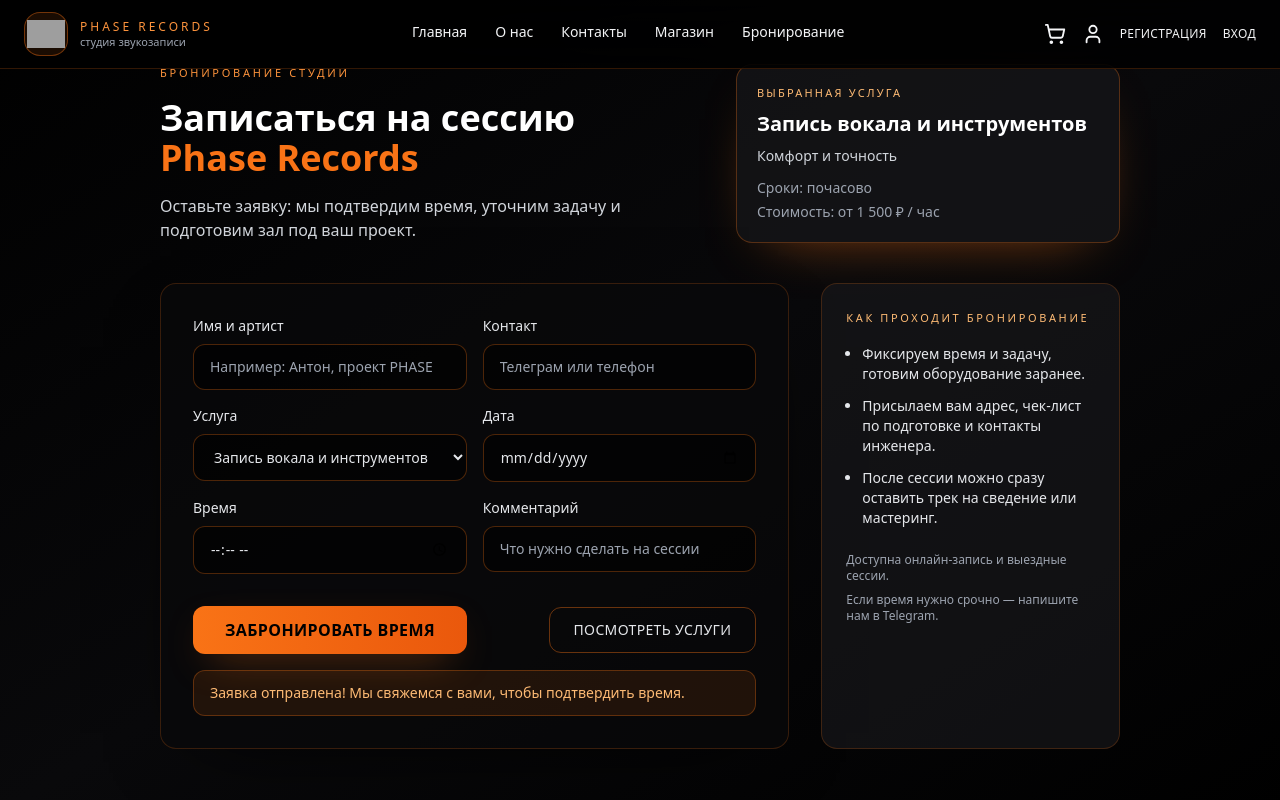
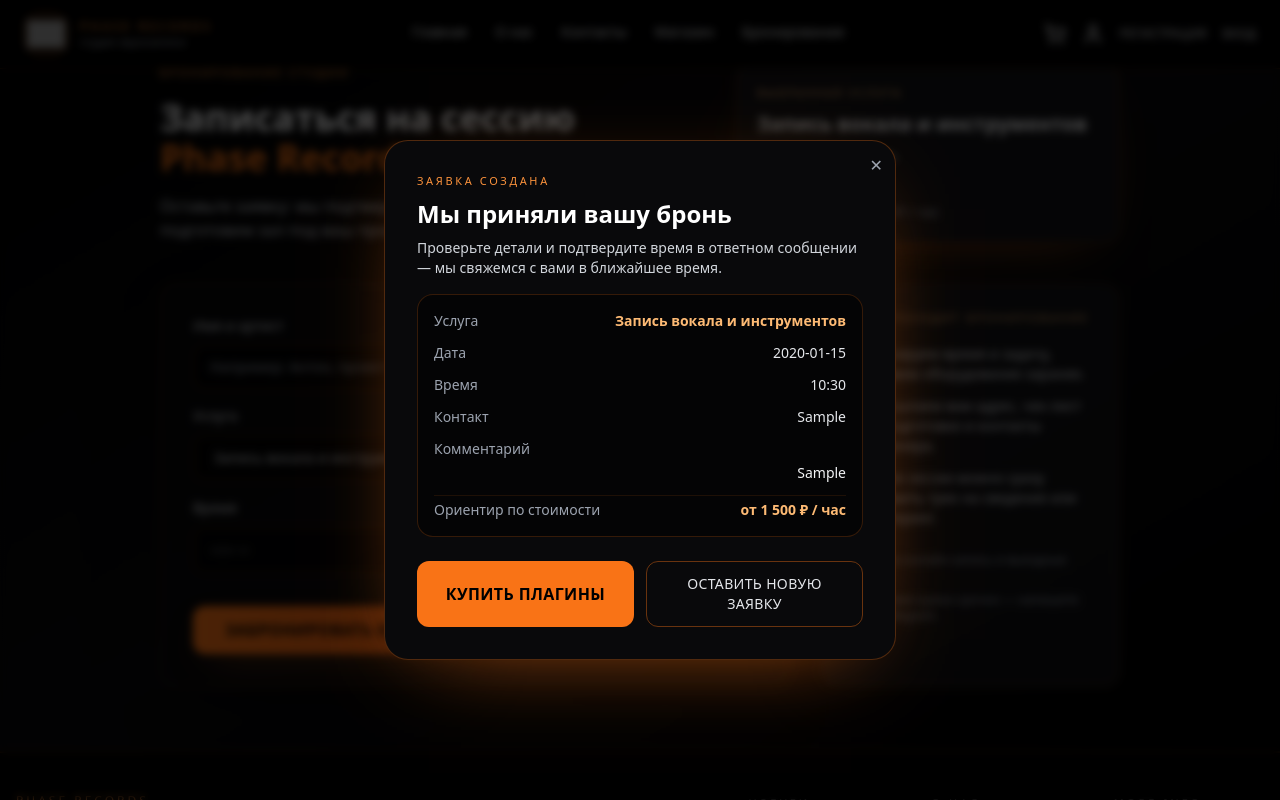
Before and after one commit to headice/coursework_phase_records, a React (Create React App) app in the folder client/app/: page /booking in a window 1280 px wide. Both pictures are taken after typing "Sample", "Sample", "2020-01-15", "10:30", "Sample" into the empty fields and a click on the button "ЗАБРОНИРОВАТЬ ВРЕМЯ". Shown: the top 800 px of the page. Built offline with nearby package versions, Linux system fonts and the light colour scheme; grey boxes are pictures that could not be loaded.

Commit message:
Add booking confirmation modal for requests

```diff
--- a/client/app/src/Booking.jsx
+++ b/client/app/src/Booking.jsx
@@ -26,6 +26,7 @@ export default function Booking() {
     return { ...initialForm, serviceId };
   });
   const [submitted, setSubmitted] = useState(false);
+  const [modalData, setModalData] = useState(null);
 
   const selectedService = useMemo(
     () => services.find((service) => service.id === form.serviceId),
@@ -41,8 +42,17 @@ export default function Booking() {
     event.preventDefault();
     bookService({ ...form });
     setSubmitted(true);
-    setTimeout(() => setSubmitted(false), 4000);
-    setForm(initialForm);
+    setModalData({
+      ...form,
+      serviceTitle: selectedService?.title,
+      price: selectedService?.price,
+    });
+    setForm((prev) => ({ ...initialForm, serviceId: prev.serviceId }));
+  };
+
+  const closeModal = () => {
+    setSubmitted(false);
+    setModalData(null);
   };
 
   return (
@@ -185,7 +195,7 @@ export default function Booking() {
                   </button>
                 </div>
 
-                {submitted && (
+                {submitted && !modalData && (
                   <p className="text-sm text-orange-300 bg-orange-500/10 border border-orange-500/30 rounded-xl px-4 py-3">
                     Заявка отправлена! Мы свяжемся с вами, чтобы подтвердить время.
                   </p>
@@ -211,6 +221,78 @@ export default function Booking() {
       </main>
 
       <Footer />
+
+      {modalData && (
+        <div className="fixed inset-0 z-50 flex items-center justify-center bg-black/70 backdrop-blur-sm px-4">
+          <div className="relative bg-zinc-950 border border-orange-500/30 rounded-3xl max-w-lg w-full p-6 sm:p-8 shadow-[0_24px_90px_-45px_rgba(249,115,22,0.8)] animate-[fadeIn_0.25s_ease]
+">
+            <button
+              type="button"
+              onClick={closeModal}
+              className="absolute top-3 right-3 text-gray-400 hover:text-white transition"
+              aria-label="Закрыть"
+            >
+              ✕
+            </button>
+
+            <p className="text-[11px] uppercase tracking-[0.24em] text-orange-400 mb-2">заявка создана</p>
+            <h3 className="text-2xl font-bold mb-2">Мы приняли вашу бронь</h3>
+            <p className="text-sm text-gray-300 mb-4">
+              Проверьте детали и подтвердите время в ответном сообщении — мы свяжемся с вами в ближайшее время.
+            </p>
+
+            <div className="space-y-3 text-sm text-gray-200 bg-black/50 border border-orange-500/20 rounded-2xl p-4">
+              <div className="flex justify-between gap-4">
+                <span className="text-gray-400">Услуга</span>
+                <span className="font-semibold text-orange-300 text-right">
+                  {modalData.serviceTitle || "Услуга студии"}
+                </span>
+              </div>
+              <div className="flex justify-between gap-4">
+                <span className="text-gray-400">Дата</span>
+                <span className="text-right">{modalData.date || "не выбрана"}</span>
+              </div>
+              <div className="flex justify-between gap-4">
+                <span className="text-gray-400">Время</span>
+                <span className="text-right">{modalData.time || "не выбрано"}</span>
+              </div>
+              <div className="flex justify-between gap-4">
+                <span className="text-gray-400">Контакт</span>
+                <span className="text-right">{modalData.contact}</span>
+              </div>
+              {modalData.comment && (
+                <div className="flex flex-col gap-1">
+                  <span className="text-gray-400">Комментарий</span>
+                  <span className="text-right text-gray-100">{modalData.comment}</span>
+                </div>
+              )}
+              {modalData.price && (
+                <div className="flex justify-between gap-4 pt-1 border-t border-orange-500/10">
+                  <span className="text-gray-400">Ориентир по стоимости</span>
+                  <span className="font-semibold text-orange-300">{modalData.price}</span>
+                </div>
+              )}
+            </div>
+
+            <div className="mt-6 grid grid-cols-1 sm:grid-cols-2 gap-3">
+              <button
+                type="button"
+                onClick={() => navigate("/cart")}
+                className="w-full px-6 py-3 rounded-xl bg-orange-500 hover:bg-orange-600 text-black font-semibold uppercase tracking-wide transition"
+              >
+                Купить плагины
+              </button>
+              <button
+                type="button"
+                onClick={closeModal}
+                className="w-full px-6 py-3 rounded-xl border border-orange-500/40 text-sm uppercase tracking-wide text-gray-200 hover:text-orange-300 hover:border-orange-400 transition"
+              >
+                Оставить новую заявку
+              </button>
+            </div>
+          </div>
+        </div>
+      )}
     </div>
   );
 }
--- a/client/app/src/input.css
+++ b/client/app/src/input.css
@@ -6,6 +6,17 @@ html {
   scroll-behavior: smooth;
 }
 
+@keyframes fadeIn {
+  from {
+    opacity: 0;
+    transform: translateY(6px);
+  }
+  to {
+    opacity: 1;
+    transform: translateY(0);
+  }
+}
+
 button:focus-visible,
 input:focus-visible,
 select:focus-visible {
```
